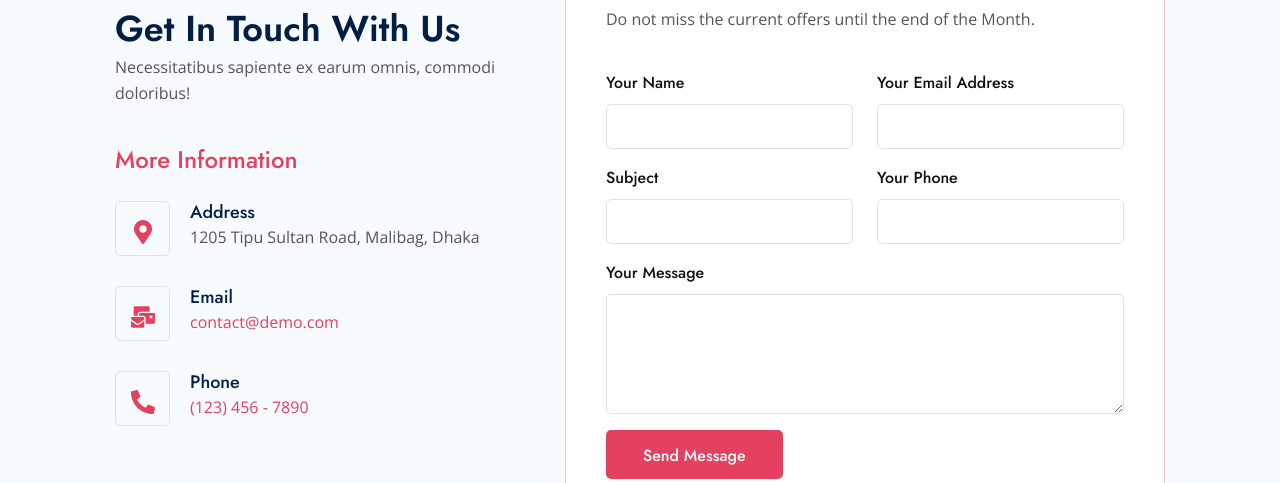
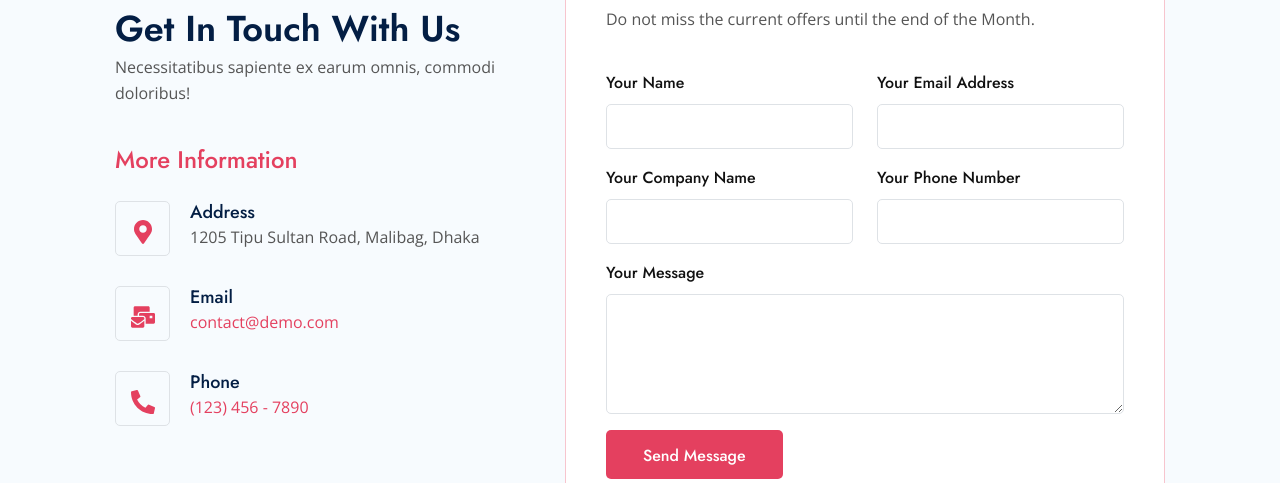
Before and after one commit to rafuj/react-travel-app, a React (Create React App) app: page /contact in a window 1280 px wide. Shown: the part 317-800 px from the top of the page. Built offline with nearby package versions, Linux system fonts and the light colour scheme; no server answers.

Commit message:
Contact Form Dynamic and Save data to firebase, Create AuthContext for authentication

```diff
--- a/src/components/Contact.js
+++ b/src/components/Contact.js
@@ -1,8 +1,7 @@
 import React from "react";
 import { FaMailBulk, FaMapMarkerAlt, FaPhoneAlt } from "react-icons/fa";
 import classes from "../styles/Contact.module.css";
-import Button from "./Button";
-import Input from "./Input";
+import ContactForm from "./ContactForm";
 import Section from "./Section";
 import SectionHeader from "./SectionHeader";
 export default function Contact() {
@@ -61,62 +60,7 @@ export default function Contact() {
               txt="
                 Do not miss the current offers until the end of the Month."
             />
-            <form className={`${classes.contact__form} row`}>
-              <div className="col-sm-6">
-                <div className="form-group mb-3">
-                  <Input
-                    className={`${classes.formControl} form-control border`}
-                    type="text"
-                    label="Your Name"
-                  />
-                </div>
-              </div>
-              <div className="col-sm-6">
-                <div className="form-group mb-3">
-                  <Input
-                    className={`${classes.formControl} form-control border`}
-                    type="text"
-                    label="Your Email Address"
-                  />
-                </div>
-              </div>
-              <div className="col-sm-6">
-                <div className="form-group mb-3">
-                  <Input
-                    className={`${classes.formControl} form-control border`}
-                    type="text"
-                    label="Subject"
-                  />
-                </div>
-              </div>
-              <div className="col-sm-6">
-                <div className="form-group mb-3">
-                  <Input
-                    className={`${classes.formControl} form-control border`}
-                    type="text"
-                    label="Your Phone"
-                  />
-                </div>
-              </div>
-              <div className="col-sm-12">
-                <div className="form-group mb-3">
-                  <Input
-                    textarea
-                    name="message"
-                    className={`${classes.formControl} form-control border`}
-                    label="Your Message"
-                  />
-                </div>
-              </div>
-              <div className="col-sm-12">
-                <Button
-                  button
-                  text="Send Message"
-                  type="submit"
-                  className="cmnBtn"
-                />
-              </div>
-            </form>
+            <ContactForm />
           </div>
         </div>
       </div>
--- /dev/null
+++ b/src/components/ContactForm.js
@@ -0,0 +1,121 @@
+import React, { useState } from "react";
+import classes from "../styles/Contact.module.css";
+import Button from "./Button";
+import Input from "./Input";
+export default function ContactForm() {
+  const [email, setEmail] = useState(null);
+  const [company, setCompany] = useState(null);
+  const [name, setName] = useState(null);
+  const [message, setMessage] = useState(null);
+  const [phone, setPhone] = useState(null);
+  const [success, setSuccess] = useState(false);
+
+  const handleSubmit = async (e) => {
+    e.preventDefault();
+    if (name && email && company && phone && message) {
+      const res = fetch(
+        "https://travel-app-98c90-default-rtdb.asia-southeast1.firebasedatabase.app/userDataContacts.json",
+        {
+          method: "POST",
+          Headers: { "content-Type": "application/json" },
+          body: JSON.stringify({
+            name,
+            email,
+            company,
+            phone,
+            message,
+          }),
+        }
+      );
+      if (res) {
+        setSuccess(true);
+        setInterval(() => {
+          setSuccess(false);
+        }, 2000);
+      } else {
+        alert("Please Fill the Data");
+      }
+      setName("");
+      setEmail("");
+      setMessage("");
+      setPhone("");
+      setCompany("");
+    }
+  };
+
+  return (
+    <form className={`row`} onSubmit={handleSubmit}>
+      {success && (
+        <div className="col-12 mb-4">
+          <div class="alert alert-success">
+            Your Message was Successfully Sent
+          </div>
+        </div>
+      )}
+      <div className="col-sm-6">
+        <div className="form-group mb-3">
+          <Input
+            className={`${classes.formControl} form-control border`}
+            type="name"
+            label="Your Name"
+            value={name}
+            required
+            onChange={(e) => setName(e.target.value)}
+          />
+        </div>
+      </div>
+      <div className="col-sm-6">
+        <div className="form-group mb-3">
+          <Input
+            className={`${classes.formControl} form-control border`}
+            type="email"
+            label="Your Email Address"
+            value={email}
+            required
+            onChange={(e) => setEmail(e.target.value)}
+          />
+        </div>
+      </div>
+      <div className="col-sm-6">
+        <div className="form-group mb-3">
+          <Input
+            className={`${classes.formControl} form-control border`}
+            type="text"
+            label="Your Company Name"
+            value={company}
+            required
+            onChange={(e) => setCompany(e.target.value)}
+          />
+        </div>
+      </div>
+      <div className="col-sm-6">
+        <div className="form-group mb-3">
+          <Input
+            className={`${classes.formControl} form-control border`}
+            type="text"
+            label="Your Phone Number"
+            value={phone}
+            required
+            onChange={(e) => setPhone(e.target.value)}
+          />
+        </div>
+      </div>
+      <div className="col-sm-12">
+        <div className="form-group mb-3">
+          <Input
+            textarea
+            className={`${classes.formControl} form-control border`}
+            type="text"
+            label="Your Message"
+            value={message}
+            required
+            onChange={(e) => setMessage(e.target.value)}
+          />
+        </div>
+      </div>
+      <div className="col-sm-12">
+        <Button button text="Send Message" type="submit" className="cmnBtn" />
+      </div>
+    </form>
+  );
+}
--- a/src/components/FooterContactItem.js
+++ b/src/components/FooterContactItem.js
@@ -6,7 +6,7 @@ export default function FooterContactItem({ title, children }) {
     <div className={classes.footerCta__item}>
       <Link
         className={`${classes.footerCta__item__inner} text--white d-block`}
-        to="/"
+        to="/contact"
       >
         <div className={classes.icon}>{children}</div>
         <h6 className={classes.subtitle}>{title}</h6>
--- a/src/components/Input.js
+++ b/src/components/Input.js
@@ -4,14 +4,14 @@ export default function Input({ className, textarea, label, ...rest }) {
   return (
     <>
       {label && (
-        <label for="name" className={classes.formLabel}>
+        <label for={label} className={classes.formLabel}>
           {label}
         </label>
       )}
       {textarea ? (
-        <textarea className={className} {...rest}></textarea>
+        <textarea className={className} id={label} {...rest}></textarea>
       ) : (
-        <input className={className} {...rest} />
+        <input className={className} id={label} {...rest} />
       )}
     </>
   );
--- a/src/components/MenuArea.js
+++ b/src/components/MenuArea.js
@@ -2,6 +2,7 @@ import React, { useState } from "react";
 import { BiUserPin } from "react-icons/bi";
 import { FaTimes } from "react-icons/fa";
 import { Link } from "react-router-dom";
+import { useAuth } from "../contexts/AuthContext";
 import classes from "../styles/Menu.module.css";
 import LanguageArea from "./LanguageArea";
 export default function MenuArea() {
@@ -14,6 +15,7 @@ export default function MenuArea() {
       setMenu(true);
     }
   }
+  const { currentUser } = useAuth();
 
   return (
     <>
@@ -41,9 +43,21 @@ export default function MenuArea() {
             <span className="me-2">
               <BiUserPin />
             </span>
-            <Link to="/dashboard" className="text--base">
-              Dashboard
-            </Link>
+            {currentUser ? (
+              <Link to="/" className="text--base">
+                Dashboard
+              </Link>
+            ) : (
+              <>
+                <Link className="text-white" to="/login">
+                  Login
+                </Link>
+                <span className="mx-2">/</span>
+                <Link className="text-white" to="/registration">
+                  Create Account
+                </Link>
+              </>
+            )}
           </div>
         </div>
       </div>
--- /dev/null
+++ b/src/contexts/AuthContext.js
@@ -0,0 +1,69 @@
+import {
+  createUserWithEmailAndPassword,
+  getAuth,
+  onAuthStateChanged,
+  signInWithEmailAndPassword,
+  signOut,
+  updateProfile,
+} from "firebase/auth";
+import React, { useContext, useEffect, useState } from "react";
+import "../firebase";
+
+const AuthContext = React.createContext();
+
+export function useAuth() {
+  return useContext(AuthContext);
+}
+
+export function AuthProvider({ children }) {
+  const [loading, setLoading] = useState(true);
+  const [currentUser, setCurrentUser] = useState(null);
+
+  useEffect(() => {
+    const auth = getAuth();
+    const unsubscribed = onAuthStateChanged(auth, (user) => {
+      setCurrentUser(user);
+      setLoading(false);
+    });
+    return unsubscribed;
+  }, []);
+
+  //signup function
+  async function signup(email, password, username) {
+    const auth = getAuth();
+    await createUserWithEmailAndPassword(auth, email, password);
+
+    // update profile
+    await updateProfile(auth.currentUser, {
+      displayName: username,
+    });
+    const user = auth.currentUser;
+    setCurrentUser({
+      ...user,
+    });
+  }
+
+  //login function
+  async function login(email, password) {
+    const auth = getAuth();
+    return signInWithEmailAndPassword(auth, email, password);
+  }
+
+  //logout function
+  function logout() {
+    const auth = getAuth();
+    signOut(auth);
+  }
+
+  const value = {
+    currentUser,
+    signup,
+    login,
+    logout,
+  };
+  return (
+    <AuthContext.Provider value={value}>
+      {!loading && children}
+    </AuthContext.Provider>
+  );
+}
```
Also changed, not shown: src/App.js (+7 -1 lines), src/components/Checkbox.js (added, +10 -0 lines).
